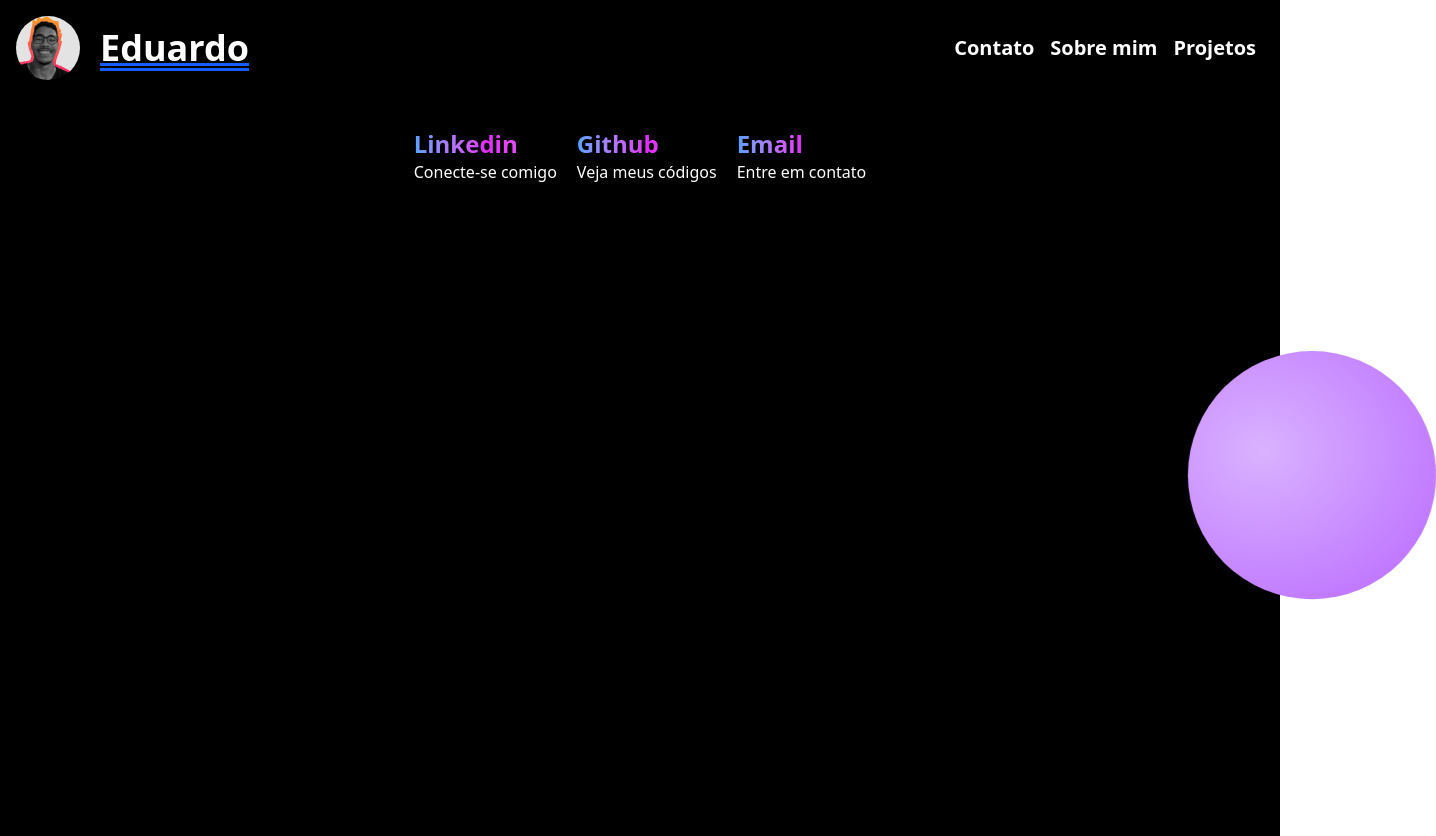
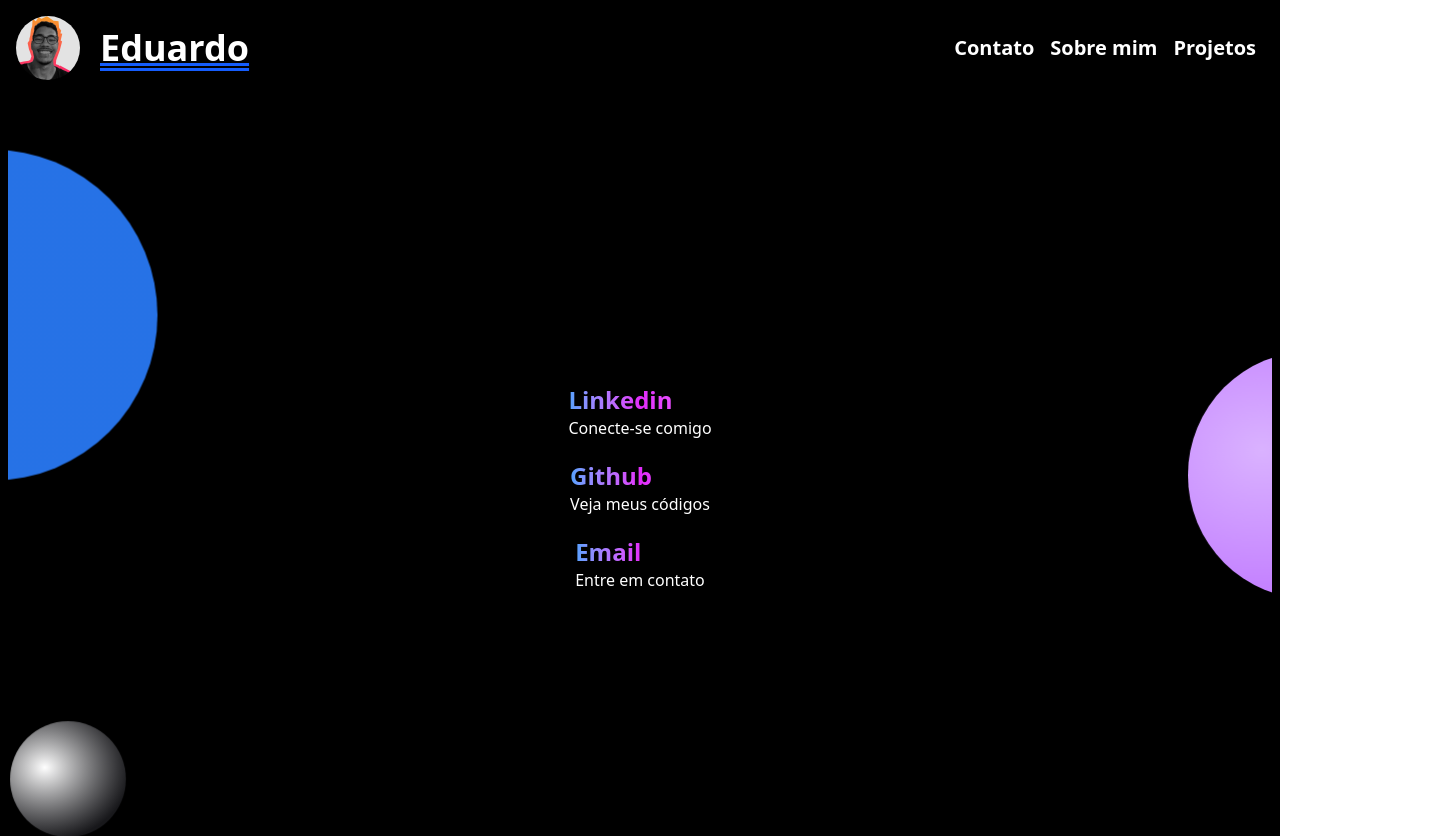
Before and after one commit to EduardoSantos2231/Porfolio_v1.0, a React (Vite) app: page /contact in a window 1280 px wide. Shown: the top 836 px of the page, 1436 px wide, since content can reach past the window. Built offline with nearby package versions, Linux system fonts and the light colour scheme.

Commit message:
add: bolhas de estilização

```diff
--- a/src/Screens/Contact.tsx
+++ b/src/Screens/Contact.tsx
@@ -1,9 +1,10 @@
 import Descriptional from "@/components/Descriptional";
+import GrayBubble from "@/components/GrayBubble";
 import PinkBubble from "@/components/PinkBubble";
 
 export default function Contact() {
   return (
-    <div className="flex w-full my-10 flex-row justify-center md:gap-5 relative">
+    <div className="flex w-full my-10 flex-col items-center md:justify-center md:gap-5 relative overflow-hidden">
         <span className="hover:scale-110 transition cursor-pointerw  h-fit">
          <a href="https://www.linkedin.com/in/edusn/" target="_blank">
            <Descriptional title="Linkedin" description=""/>
@@ -11,19 +12,21 @@ export default function Contact() {
          </a>
         </span>
 
-        <PinkBubble/>
+        <div className="size-80 bg-radial from-blue-500 opacity-90 to-blue-500 rounded-full float absolute top-10 -left-50 md:-left-44"></div>
 
-        <span className="hover:scale-110 transition cursor-pointer h-fit">
+        <span className="hover:scale-110 transition cursor-pointer h-fit z-1">
          <a href="https://github.com/EduardoSantos2231" target="_blank">
            <Descriptional title="Github" description=""/>
             <p>Veja meus códigos</p>
          </a>
         </span>
 
-        <span className="hover:scale-110 transition cursor-pointer h-fit">
+        <span className="hover:scale-110 transition cursor-pointer h-fit z-1">
          <Descriptional title="Email" description=""/>
          <p>Entre em contato</p>
         </span>
+        <PinkBubble/>
+        <GrayBubble/>
 
     </div>
   )
```
